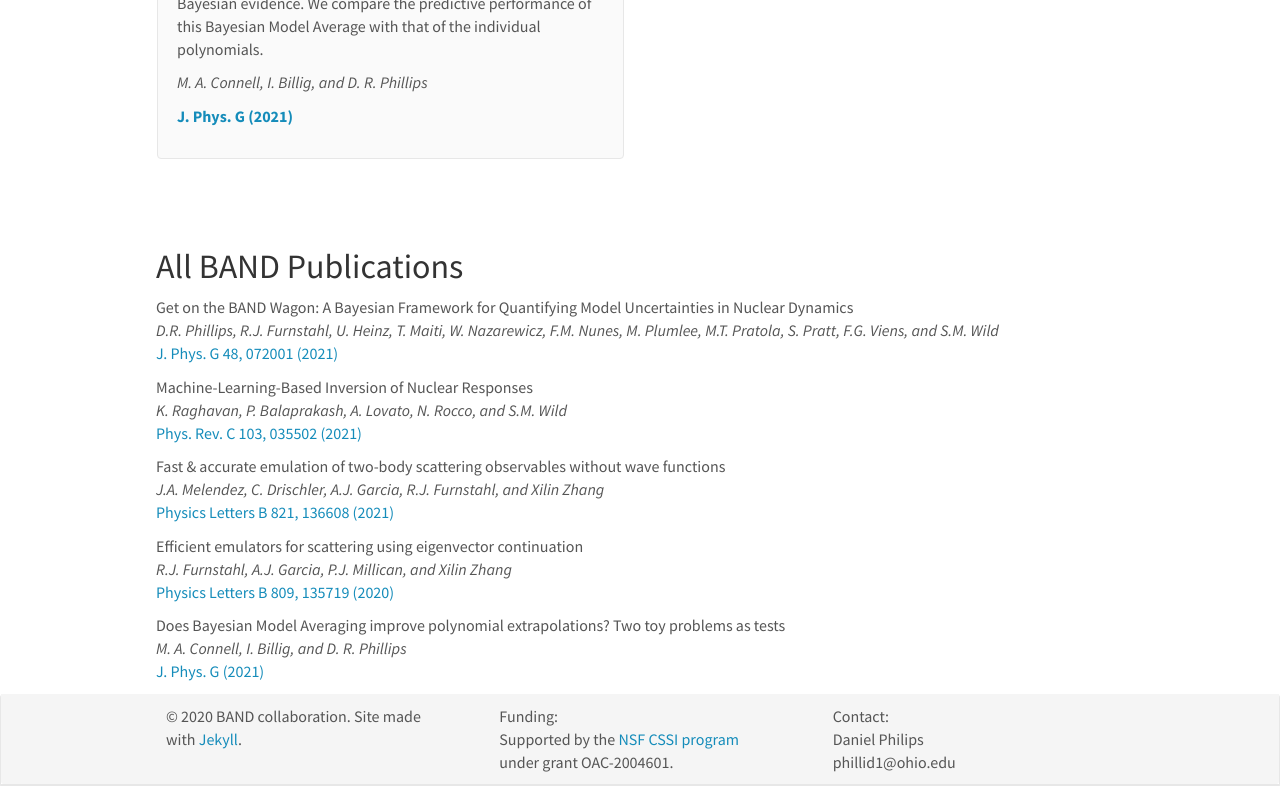
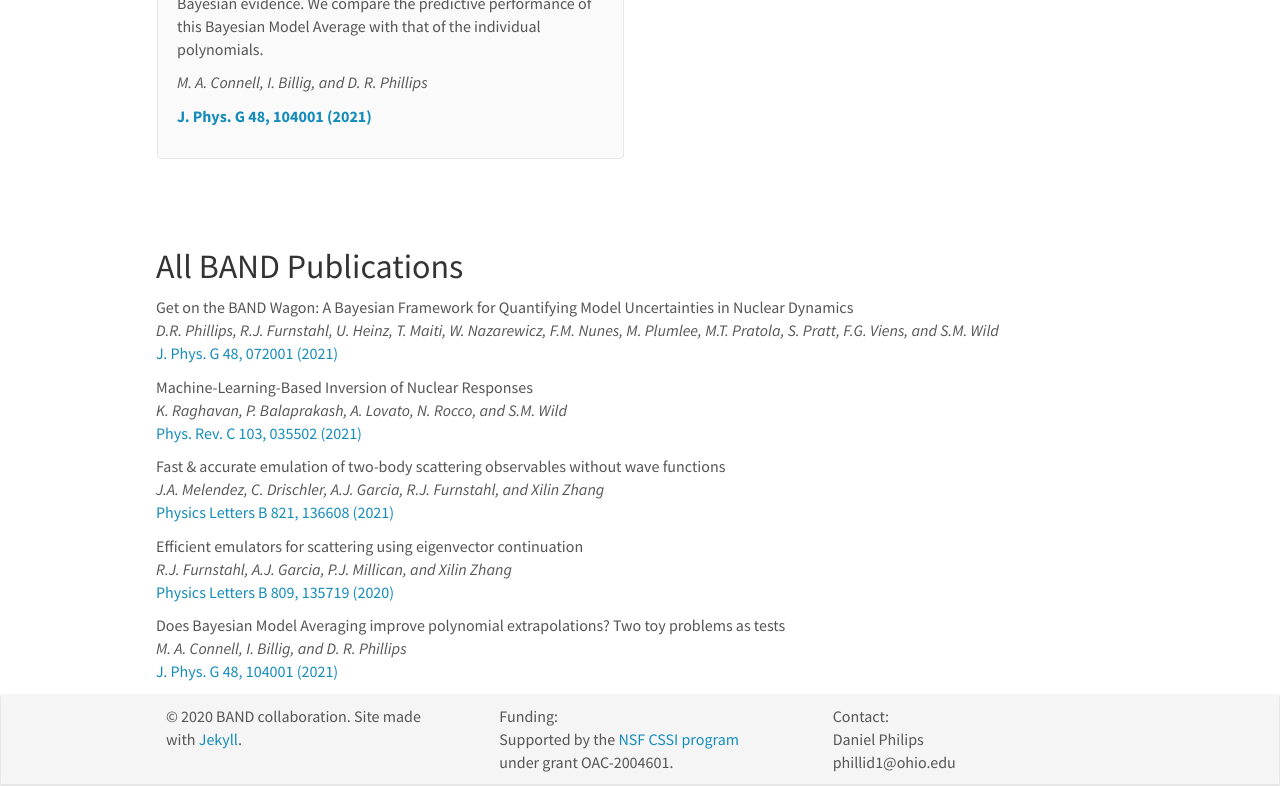
Before and after one commit to bandframework/bandframework.github.io, a Jekyll site: the page built from _pages/publications.md, in a window 1280 px wide and 1400 px high, scrolled down 1180 px. Shown: the part 590-1376 px from the top of the window. Built offline with Jekyll 4.4.1, drawn with Linux system fonts in a browser that asks for light colours; nearby versions of some CDN libraries.

Commit message:
Added volume and page info for Connell et al.

```diff
--- a/_data/publist.yml
+++ b/_data/publist.yml
@@ -79,6 +79,6 @@
   authors: M. A. Connell, I. Billig, and D. R. Phillips
   link:
     url: https://doi.org/10.1088/1361-6471/ac215a
-    display: J. Phys. G (2021)
+    display: J. Phys. G 48, 104001 (2021)
   highlight: 1
   news2:
```
